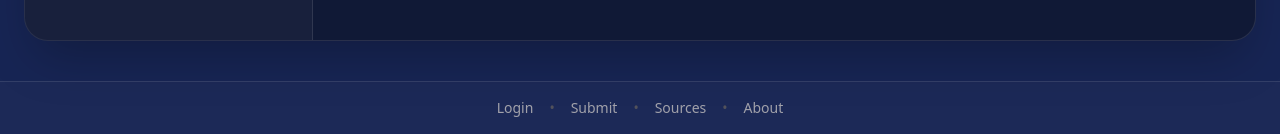
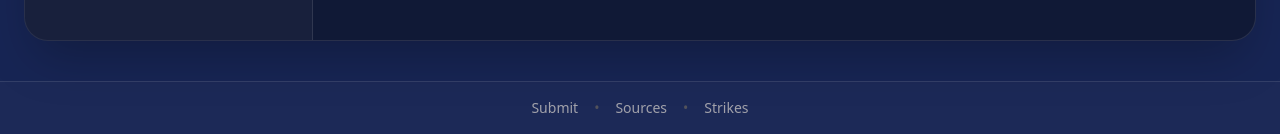
Before and after one commit to ColbyWhitted/Operation-Southern-Spear-Strike-History, a Django app: page /submit/ in a window 1280 px wide. Shown: the part 886-1020 px from the top of the page. Run offline with Django 5.2, Linux system fonts and the light colour scheme; data that the repository does not hold is empty; some libraries are stand-ins or nearby versions.

Commit message:
Added footer links

```diff
--- a/backend/sources/urls.py
+++ b/backend/sources/urls.py
@@ -2,6 +2,8 @@ from django.urls import path
 
 from . import views
 
+app_name = 'sources'
+
 urlpatterns = [
     path('<int:strike_pk>/', views.index, name='index'),
 ]
--- a/backend/submit/urls.py
+++ b/backend/submit/urls.py
@@ -2,6 +2,8 @@ from django.urls import path
 
 from . import views
 
+app_name = 'submit'
+
 urlpatterns = [
     path('', views.index, name='index'),
 ]
--- a/backend/templates/base.html
+++ b/backend/templates/base.html
@@ -48,13 +48,11 @@
         <footer class="border-t border-white/10 bg-white/[0.02]">
           <div class="px-8 py-4">
             <nav class="flex items-center justify-center gap-4 text-sm text-zinc-400">
-              <a class="hover:text-zinc-200" href="#">Login</a>
+              <a class="hover:text-zinc-200" href="{% url 'submit:index' %}">Submit</a>
               <span class="text-zinc-600">•</span>
-              <a class="hover:text-zinc-200" href="#">Submit</a>
+              <a class="hover:text-zinc-200" href="/sources/1">Sources</a>
               <span class="text-zinc-600">•</span>
-              <a class="hover:text-zinc-200" href="#">Sources</a>
-              <span class="text-zinc-600">•</span>
-              <a class="hover:text-zinc-200" href="#">About</a>
+              <a class="hover:text-zinc-200" href="/dashboard/01">Strikes</a>
             </nav>
           </div>
         </footer>
```
